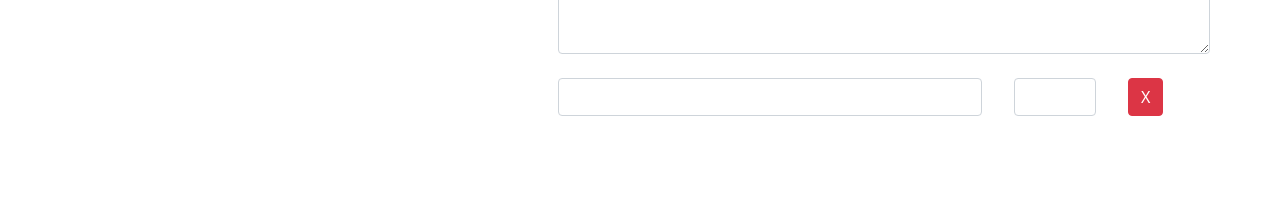
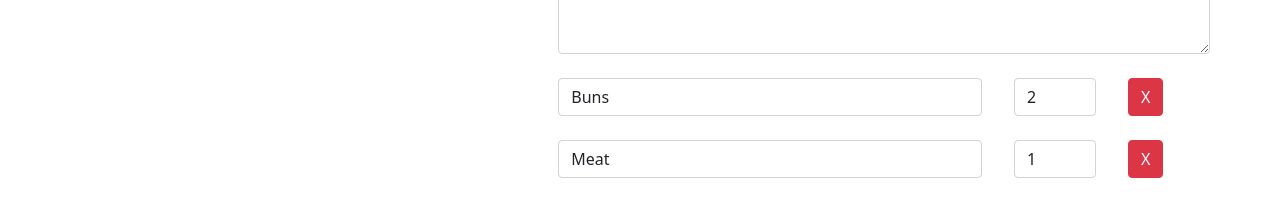
Before and after one commit to N1ggels-Angular/RecipeBook, an Angular app: page /recipes/1/edit in a window 1280 px wide. Shown: the part 444-660 px from the top of the page. Built offline with nearby package versions, Linux system fonts and the light colour scheme.

Commit message:
Adding Ingredient Controls to a Form Array

```diff
--- a/src/app/recipes/recipe-edit/recipe-edit.component.html
+++ b/src/app/recipes/recipe-edit/recipe-edit.component.html
@@ -57,19 +57,24 @@
       </div>
 
       <div class="row">
-        <div class="col-12">
+        <div class="col-12" formArrayName="ingredients">
           <div class="form-group">
-            <div class="row">
+            <div
+              *ngFor="let ingredientCtrl of controls; let i = index"
+              class="row"
+              [formGroupName]="i">
               <div class="col-8">
                 <input
                   type="text"
-                  class="form-control" />
+                  class="form-control"
+                  formControlName="name" />
               </div>
 
               <div class="col-2">
                 <input
                   type="number"
-                  class="form-control" />
+                  class="form-control"
+                  formControlName="amount" />
               </div>
 
               <div class="col-2">
--- a/src/app/recipes/recipe-edit/recipe-edit.component.ts
+++ b/src/app/recipes/recipe-edit/recipe-edit.component.ts
@@ -1,5 +1,5 @@
 import { Component, OnInit } from '@angular/core';
-import { FormControl, FormGroup } from '@angular/forms';
+import { FormArray, FormControl, FormGroup } from '@angular/forms';
 import { ActivatedRoute, Params } from '@angular/router';
 import { RecipeService } from '../recipe.service';
 
@@ -29,22 +29,39 @@
     console.log(this.recipeForm);
   }
 
+  get controls() {
+    // return (<FormArray>this.recipeForm.get('ingredients')).controls;
+    return (this.recipeForm.get('ingredients') as FormArray).controls;
+  }
+
   private initForm() {
     let recipeName = '';
     let recipeImagePath = '';
     let recipeDescription = '';
+    let recipeIngredients = new FormArray([]);
 
     if (this.editMode) {
       const recipe = this.recipeService.getRecipe(this.id);
       recipeName = recipe.name;
       recipeImagePath = recipe.imagePath;
       recipeDescription = recipe.description;
+      if (recipe['ingredients']) {
+        for (let ingredient of recipe.ingredients) {
+          recipeIngredients.push(
+            new FormGroup({
+              'name': new FormControl(ingredient.name),
+              'amount': new FormControl(ingredient.amount)
+            })
+          )
+        }
+      }
     }
 
     this.recipeForm = new FormGroup({
       'name': new FormControl(recipeName),
       'imagePath': new FormControl(recipeImagePath),
-      'description': new FormControl(recipeDescription)
+      'description': new FormControl(recipeDescription),
+      'ingredients': recipeIngredients
     });
   }
 }
```
